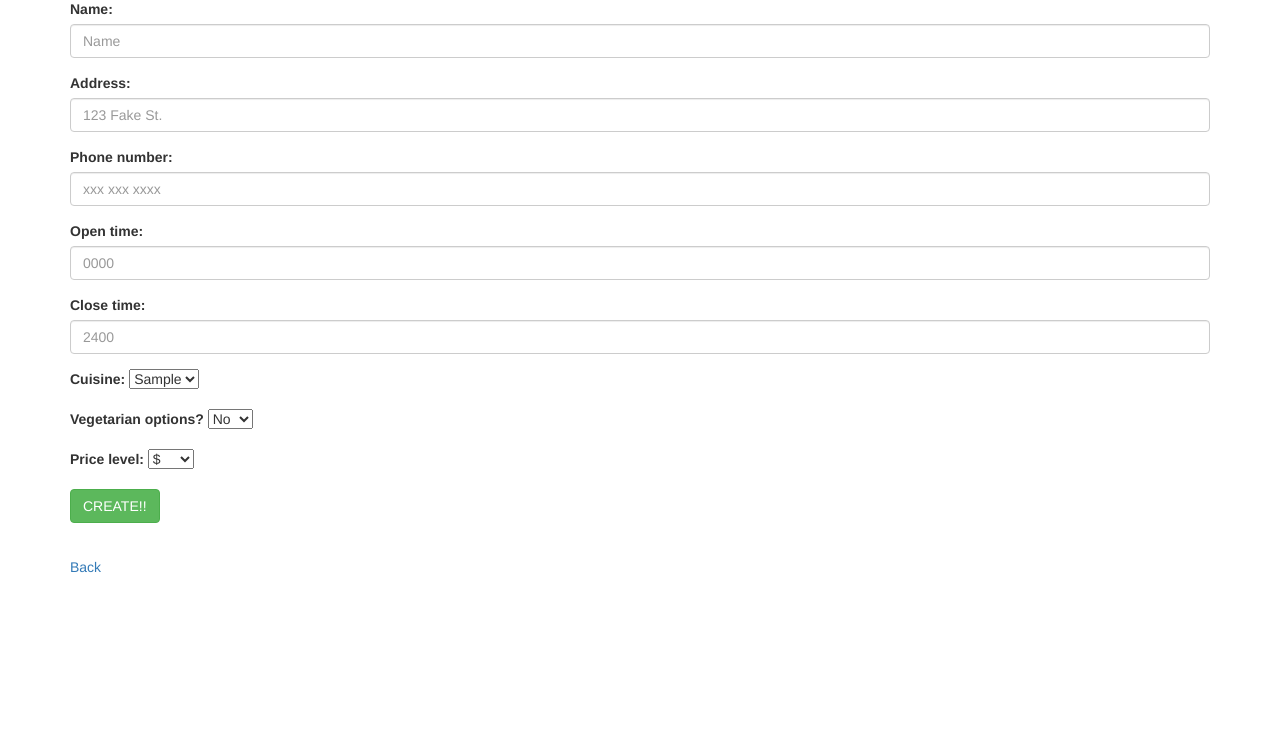
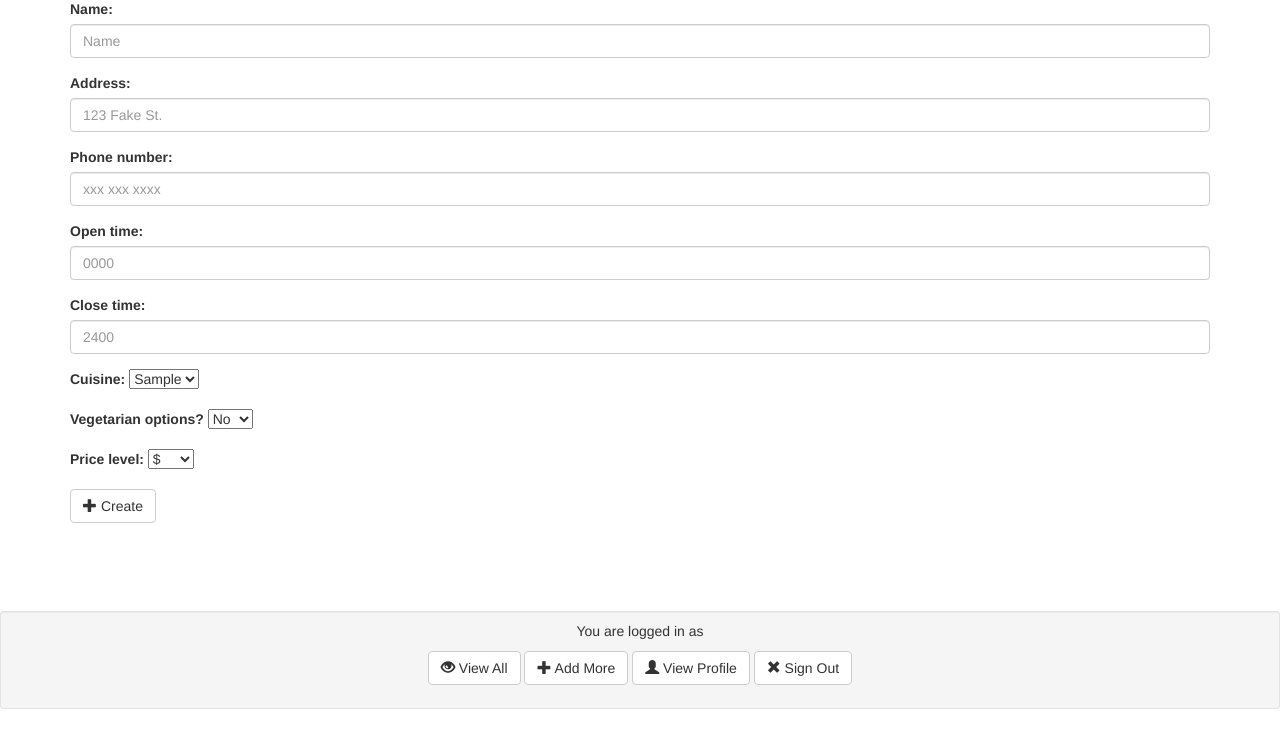
Before and after one commit to kbulloch/Epifoodus, a PHP site: template views/restaurant_form.twig in a window 1280 px wide. Shown: the part 71-800 px from the top of the page. Run offline with PHP 8.4, Linux system fonts and the light colour scheme; the template is opened without the code that fills it: most values are stand-ins (such as "Sample title", 1, 10 or a date in 2020); some libraries are stand-ins or nearby versions.

Commit message:
edit restaurant_form.twig

```diff
--- a/views/restaurant_form.twig
+++ b/views/restaurant_form.twig
@@ -3,9 +3,7 @@
     <link rel='stylesheet' href='https://maxcdn.bootstrapcdn.com/bootstrap/3.3.1/css/bootstrap.min.css'>
     <title>New Restaurant Form</title>
 </head>
-<body>
-    <div class="container">
-
+    <body class="container">
         <h1>Create a new restaurant:</h1>
         <form action="/add_restaurant" method="post">
 
@@ -59,11 +57,43 @@
                     <option value=3>$$$</option>
                 </select>
             </div>
+            <button submit="submit" class="btn btn-default btn-md">
+                    <span class="glyphicon glyphicon-plus"></span> Create
+                </button>
+            </form>
 
-            <button type="submit" class="btn btn-success">CREATE!!</button>
-        </form>
-        <br>
-        <p><a href="/restaurants">Back</a></p>
-    </div>
-</body>
+<!-- Footer navbar -->
+        <footer id="footer" class="navbar navbar-fixed-bottom">
+            <div class="well well-sm" style="text-align:center">
+
+
+            <p>You are logged in as {{ user.getUsername }}</p>
+                <!-- View all -->
+                <form class="btn-group inline" action="/restaurants" method="get">
+                    <button class="btn btn-default btn-md">
+                        <span class="glyphicon glyphicon-eye-open"></span> View All
+                    </button>
+                </form>
+                <!-- Add more -->
+                <form class="btn-group inline" action="/restaurants_form" method="get">
+                    <button class="btn btn-default btn-md">
+                        <span class="glyphicon glyphicon-plus"></span> Add More
+                    </button>
+                </form>
+                <!-- View Profile -->
+                <form class="btn-group inline" action="/user" method="get">
+                    <button class="btn btn-default btn-md">
+                        <span class="glyphicon glyphicon-user"></span> View Profile
+                    </button>
+                </form>
+                <!-- Sign out -->
+                <form class="btn-group" action="/logout" method="post">
+                    <button class="btn btn-default btn-md">
+                        <span class="glyphicon glyphicon-remove" aria-hidden="true"></span> Sign Out
+                    </button>
+                </form>
+
+            </div>
+        </footer>
+    </body>
 </html>
```
